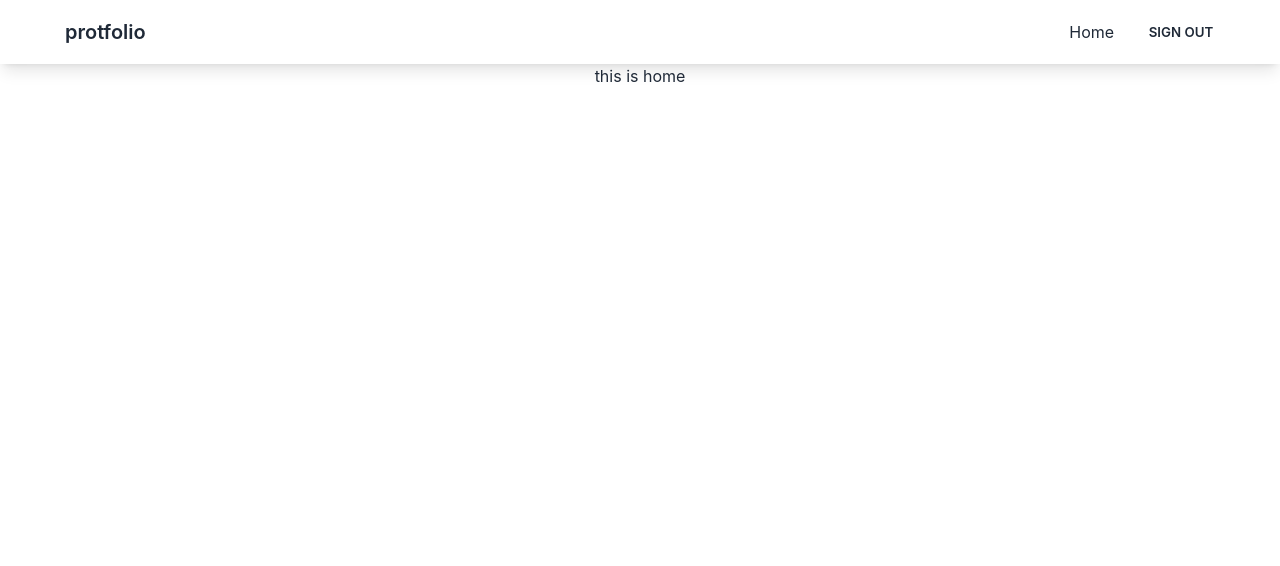
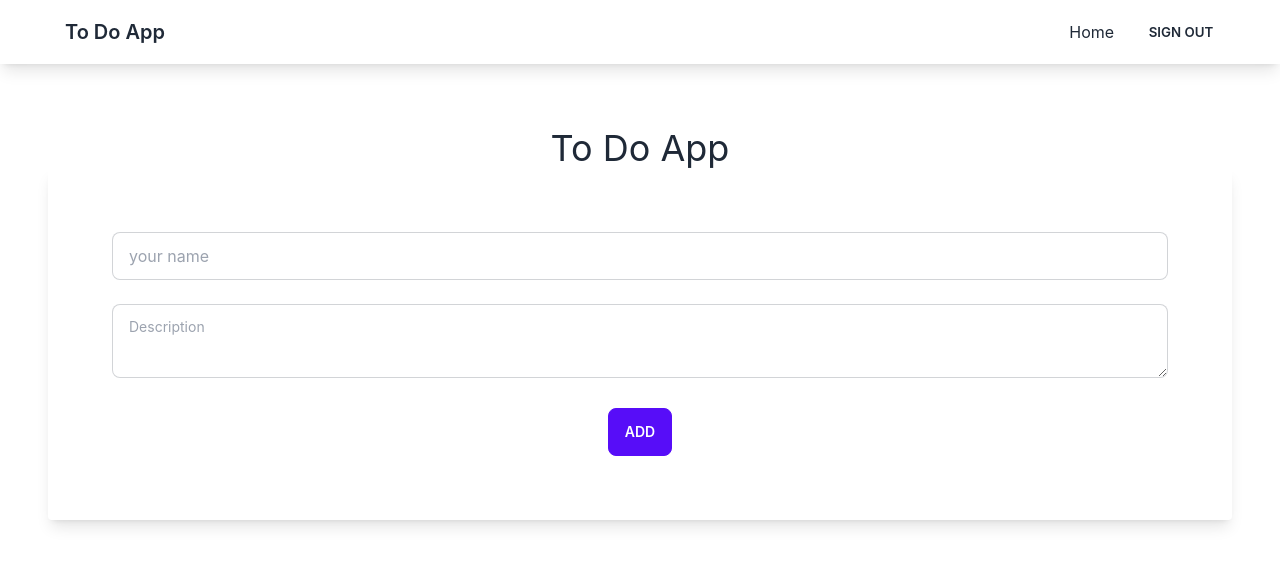
Before and after one commit to shariarHossain23/Todo-App-Client, a React (Create React App) app: page / in a window 1280 px wide. Shown: the top 566 px of the page. Built offline with nearby package versions, Linux system fonts and the light colour scheme; no server answers; sample sign-in values are in the browser's storage.

Commit message:
to do page

```diff
--- a/src/App.js
+++ b/src/App.js
@@ -10,7 +10,7 @@ import Signup from './Component/Shared/Signup';
 
 function App() {
   return (
-    <div className="App">
+    <div>
       <ToastContainer/>
       <Navbar></Navbar>
      <Routes>
--- a/src/Component/Home/Home.js
+++ b/src/Component/Home/Home.js
@@ -1,11 +1,10 @@
 import React from 'react';
-import { Outlet } from 'react-router-dom';
+import ToDoList from './ToDoList';
 
 const Home = () => {
     return (
-        <div>
-            this is home
-            <Outlet></Outlet>
+        <div className='px-12'>
+           <ToDoList></ToDoList>
         </div>
     );
 };
--- /dev/null
+++ b/src/Component/Home/ToDoList.js
@@ -0,0 +1,32 @@
+import React from "react";
+import { useForm } from "react-hook-form";
+
+const ToDoList = () => {
+  const {
+    register,
+    handleSubmit,
+    watch,
+    reset,
+    formState: { errors },
+  } = useForm();
+
+  const onSubmit = async (data) => {};
+  return (
+    <div className="mt-16 ">
+        <h1 className="text-center text-4xl">To Do App</h1>
+      <form className=" text-center shadow-lg p-16 rounded">
+        <input
+         required
+          type="text"
+          placeholder="your name"
+          class="input input-bordered w-full "
+        />
+        <br />
+        <textarea class="textarea textarea-bordered w-full my-6" placeholder="Description"></textarea> <br />
+       <button class="btn btn-primary max-w-md">Add</button>
+      </form>
+    </div>
+  );
+};
+
+export default ToDoList;
--- a/src/Component/Shared/Navbar.js
+++ b/src/Component/Shared/Navbar.js
@@ -41,7 +41,7 @@ const Navbar = () => {
             }
           </ul>
         </div>
-        <a class="btn btn-ghost normal-case text-xl">protfolio</a>
+        <a class="btn btn-ghost normal-case text-xl">To Do App</a>
       </div>
       <div class="navbar-end hidden lg:flex">
         <ul class="menu menu-horizontal p-0">
```
